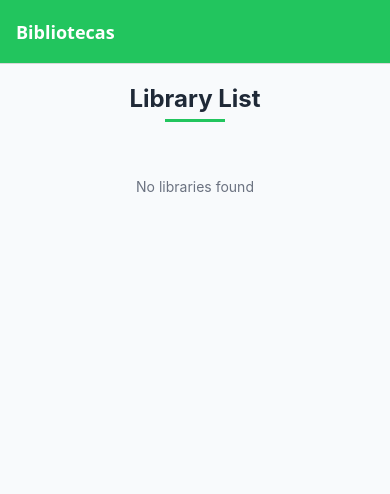
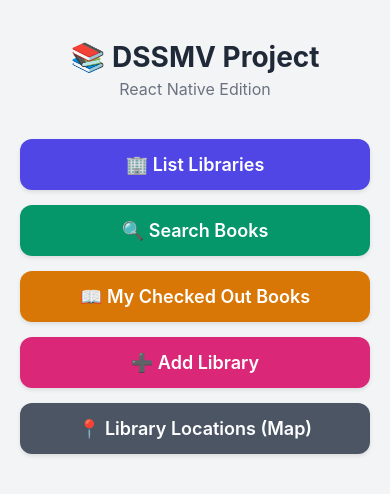
Before and after one commit to henry69420/DSSMV_ProjectReact_1200968_1221392, a React Native app: screen /Home in a window 390 px wide. Shown: the top 494 px of the page. Built offline with nearby package versions, Linux system fonts and the light colour scheme; no server answers.

Commit message:
home screen

```diff
--- a/App.tsx
+++ b/App.tsx
@@ -1,35 +1,57 @@
-
+// App.tsx
 import React from 'react';
 import { NavigationContainer } from '@react-navigation/native';
 import { createNativeStackNavigator } from '@react-navigation/native-stack';
+import { StatusBar, Text, View } from 'react-native';
 
-
+// Importa os teus ecrãs
+import HomeScreen from './src/screens/HomeScreen';
 import LibraryListScreen from './src/screens/LibraryListScreen';
 
-// import CreateLibraryScreen from './src/screens/CreateLibraryScreen';
+// === PLACEHOLDER SEGURO (CORREÇÃO DO ERRO) ===
+const PlaceholderScreen = (props: any) => {
+    // Se 'route' existir usa o nome, senão usa 'Ecrã'
+    const screenName = props.route?.name || "Em Construção";
+
+    return (
+        <View style={{ flex: 1, justifyContent: 'center', alignItems: 'center', backgroundColor: '#F3F4F6' }}>
+            <Text style={{ fontSize: 40 }}>🚧</Text>
+            <Text style={{ fontSize: 20, fontWeight: 'bold', marginTop: 10 }}>{screenName}</Text>
+            <Text style={{ color: 'gray', marginTop: 5 }}>Funcionalidade a caminho...</Text>
+        </View>
+    );
+};
+// ===============================================
 
 const Stack = createNativeStackNavigator();
 
-function App() {
+function App(): React.JSX.Element {
     return (
         <NavigationContainer>
-            <Stack.Navigator
-                initialRouteName="LibraryList"
-                screenOptions={{
-                    headerStyle: { backgroundColor: '#22C55E' }, // green_main do seu colors.xml
-                    headerTintColor: '#fff',
-                    headerTitleStyle: { fontWeight: 'bold' },
-                }}
-            >
-                {/* Aqui você define as "Activities" da sua app */}
+            <StatusBar barStyle="dark-content" backgroundColor="#FFFFFF" />
+
+            <Stack.Navigator initialRouteName="Home">
+
+                {/* O Menu Principal (Header escondido para ficar mais bonito) */}
+                <Stack.Screen
+                    name="Home"
+                    component={HomeScreen}
+                    options={{ headerShown: false }}
+                />
+
+                {/* Ecrã de Listagem (JÁ FUNCIONA COM A API) */}
                 <Stack.Screen
                     name="LibraryList"
                     component={LibraryListScreen}
                     options={{ title: 'Bibliotecas' }}
                 />
 
-                {/* Exemplo de como adicionaria a tela de Update mais tarde */}
-                {/* <Stack.Screen name="UpdateLibrary" component={UpdateLibraryScreen} /> */}
+                {/* Ecrãs "Em Construção" para os botões não darem erro */}
+                <Stack.Screen name="BookSearch" component={PlaceholderScreen} options={{ title: 'Pesquisa' }} />
+                <Stack.Screen name="CheckedOut" component={PlaceholderScreen} options={{ title: 'Empréstimos' }} />
+                <Stack.Screen name="CreateLibrary" component={PlaceholderScreen} options={{ title: 'Nova Biblioteca' }} />
+                <Stack.Screen name="LibraryMap" component={PlaceholderScreen} options={{ title: 'Mapa' }} />
+
             </Stack.Navigator>
         </NavigationContainer>
     );
--- /dev/null
+++ b/src/screens/HomeScreen.js
@@ -0,0 +1,86 @@
+import React from 'react';
+import { View, Text, TouchableOpacity, StyleSheet, Image, SafeAreaView } from 'react-native';
+
+const HomeScreen = ({ navigation }) => {
+
+  // Função auxiliar para criar botões com estilo
+  const MenuButton = ({ title, screenName, color }) => (
+    <TouchableOpacity
+      style={[styles.button, { backgroundColor: color }]}
+      onPress={() => navigation.navigate(screenName)}
+    >
+      <Text style={styles.buttonText}>{title}</Text>
+    </TouchableOpacity>
+  );
+
+  return (
+    <SafeAreaView style={styles.container}>
+      <View style={styles.logoContainer}>
+        {/* Podes adicionar o logo do ISEP aqui se o tiveres na pasta assets */}
+        <Text style={styles.title}>📚 DSSMV Project</Text>
+        <Text style={styles.subtitle}>React Native Edition</Text>
+      </View>
+
+      <View style={styles.menuContainer}>
+        {/* Mapeamento direto dos botões do MainActivity.java */}
+
+        {/* btnLibraries -> LibraryListActivity */}
+        <MenuButton
+          title="🏢 List Libraries"
+          screenName="LibraryList"
+          color="#4F46E5"
+        />
+
+        {/* btnSearchBooks -> BookSearchActivity */}
+        <MenuButton
+          title="🔍 Search Books"
+          screenName="BookSearch"
+          color="#059669"
+        />
+
+        {/* btnCheckedOutBooks -> CheckedOutBooksActivity */}
+        <MenuButton
+          title="📖 My Checked Out Books"
+          screenName="CheckedOut"
+          color="#D97706"
+        />
+
+        {/* btnAddLibrary -> CreateLibraryActivity */}
+        <MenuButton
+          title="➕ Add Library"
+          screenName="CreateLibrary"
+          color="#DB2777"
+        />
+
+        {/* btnLibraryLocations -> LibraryMapActivity */}
+        <MenuButton
+          title="📍 Library Locations (Map)"
+          screenName="LibraryMap"
+          color="#4B5563"
+        />
+      </View>
+    </SafeAreaView>
+  );
+};
+
+const styles = StyleSheet.create({
+  container: { flex: 1, backgroundColor: '#F3F4F6' },
+  logoContainer: { alignItems: 'center', marginTop: 40, marginBottom: 40 },
+  title: { fontSize: 28, fontWeight: 'bold', color: '#1F2937' },
+  subtitle: { fontSize: 16, color: '#6B7280', marginTop: 5 },
+  menuContainer: { paddingHorizontal: 20 },
+  button: {
+    paddingVertical: 15,
+    borderRadius: 12,
+    marginBottom: 15,
+    alignItems: 'center',
+    elevation: 3, // Sombra no Android
+    shadowColor: '#000', // Sombra no iOS
+    shadowOffset: { width: 0, height: 2 },
+    shadowOpacity: 0.1,
+    shadowRadius: 4
+  },
+  buttonText: { color: 'white', fontSize: 18, fontWeight: '600' }
+});
+
+export default HomeScreen;
```
